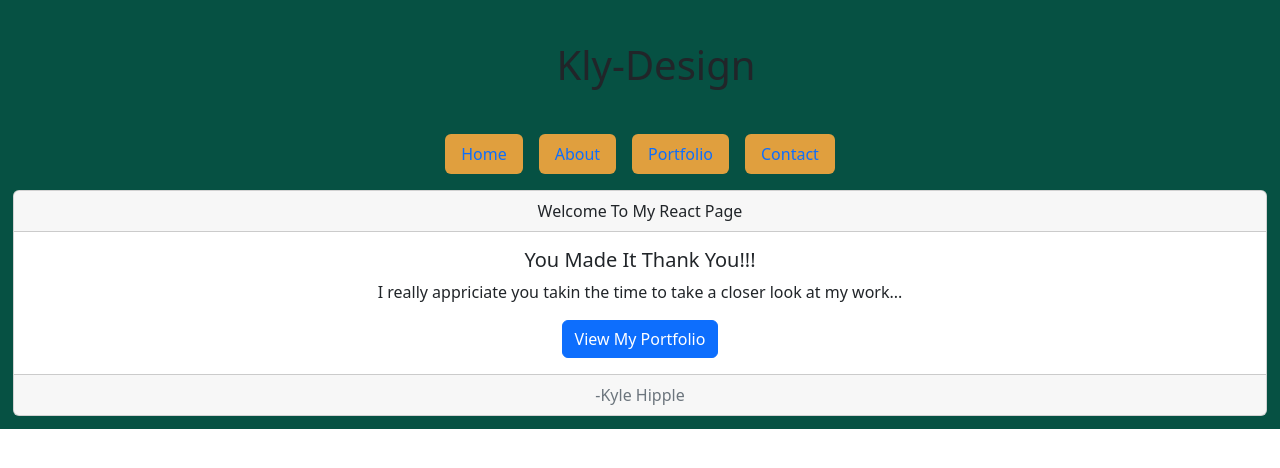
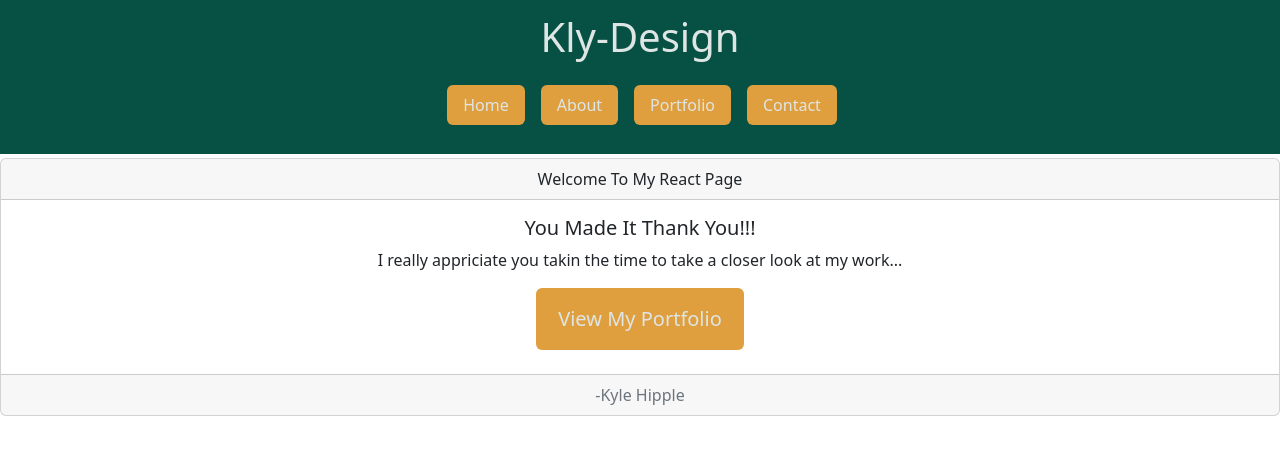
Before and after one commit to emerald-typed/Module20-ReactPortfolio, a React (Create React App) app: page / in a window 1280 px wide. Shown: the top 468 px of the page. Built offline with nearby package versions, Linux system fonts and the light colour scheme.

Commit message:
Finally like nave and page load better filling individual view and picking projects

```diff
--- a/src/App.css
+++ b/src/App.css
@@ -4,6 +4,9 @@
 --chocolate-cosmos: #4c191bff;
 --celtic-blue: #276fbfff;
 --hunyadi-yellow: #e09f3eff; */
+.textPlat{
+  color: #dee5e5ff;
+}
 .button{
   background-color: #e09f3eff;
   color: #065143ff;
--- a/src/App.js
+++ b/src/App.js
@@ -5,15 +5,14 @@ import NavBar from './components/Nav.js';
 import { Route , Routes} from 'react-router-dom';
 function App() {
   return (
-    <div className="App bg-green">
-    <header>
-      <div className='row mx-auto' height-max={70} >
-        <h1 className='bg-green m-3'>
-          Kly-Design</h1>
-      </div>
-    </header>
+    <div className="App">
+      <header className='mb-1'>
+        <div className='row mx-auto bg-green' height-max={70} >
+          <h1 className='textPlat'>Kly-Design</h1>
+          <NavBar/>
+        </div>
+      </header>
 
-      <NavBar />
         <div>
           <Routes>
             <Route path='/' element={<Home/>} />
@@ -22,7 +21,7 @@ function App() {
             <Route path='/Contact' element={<h1>Cont</h1>} />
           </Routes>
         </div>
-    </div>
+  </div>
   );
 }
 
--- a/src/components/Nav.js
+++ b/src/components/Nav.js
@@ -34,18 +34,18 @@ function NavBar() {
         </Link> */}
 
 
-      <Nav className="m-2 justify-content-center" variant="pills" defaultActiveKey="/home">
+      <Nav className="m-2 justify-content-center" variant="pills">
         <Nav.Item className="button rounded m-2">
-          <Nav.Link href="/"eventKey="link-0" title='HomeButton' >Home</Nav.Link>
+          <Nav.Link href="/"eventKey="link-0" title='Home' ><span className='textPlat'>Home</span></Nav.Link>
         </Nav.Item>
         <Nav.Item className="button rounded m-2">
-          <Nav.Link href="About "eventKey="link-1" title='About'>About</Nav.Link>
+          <Nav.Link href="About"  eventKey="link-1" title='About'><span className='textPlat'>About</span></Nav.Link>
         </Nav.Item>
         <Nav.Item className="button rounded m-2">
-          <Nav.Link href="Portfolio" eventKey="link-2" title='Port'>Portfolio</Nav.Link>
+          <Nav.Link href="Portfolio" eventKey="link-2" title='Portfolio'><span className='textPlat'>Portfolio</span></Nav.Link>
         </Nav.Item>
         <Nav.Item className="button rounded m-2">
-          <Nav.Link href="Contact" eventKey="link-3" title='Contact' >Contact</Nav.Link>
+          <Nav.Link href="Contact" eventKey="link-3" title='Contact'><span className='textPlat'>Contact</span></Nav.Link>
         </Nav.Item>
 
       </Nav>
--- a/src/components/pages/Home.js
+++ b/src/components/pages/Home.js
@@ -2,6 +2,7 @@ import '../../App.css';
 
 import Button from 'react-bootstrap/Button';
 import Card from 'react-bootstrap/Card';
+import Nav from 'react-bootstrap/Nav'
 
 function Welcome() {
   return (
@@ -12,7 +13,7 @@ function Welcome() {
         <Card.Text>
             I really appriciate you takin the time to take a closer look at my work...
         </Card.Text>
-        <Button href="/Portfolio"variant="primary">View My Portfolio</Button>
+        <Nav.Link href="/Portfolio" className=" mx-auto button rounded m-2 p-3 col-2 fs-5"><span className='textPlat'>View My Portfolio</span></Nav.Link>
       </Card.Body>
       <Card.Footer className="text-muted">-Kyle Hipple</Card.Footer>
     </Card>
```
